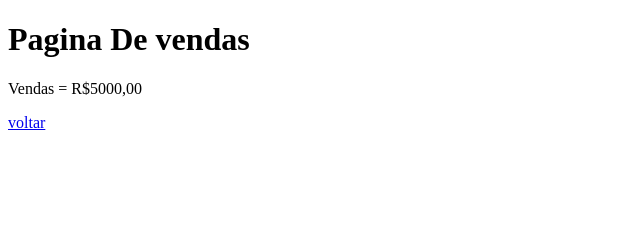
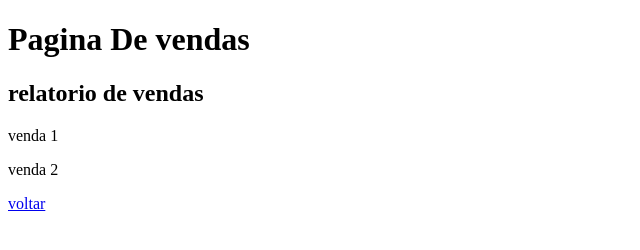
Before and after one commit to mLeonelZ/Aprendendo-Git, a plain HTML site: page vendas.html in a window 1280 px wide. Shown: the whole page, without its empty margins (0-640 px from the left). Drawn offline with Linux system fonts and the light colour scheme.

Commit message:
Alteracao nas vendas

```diff
--- a/vendas.html
+++ b/vendas.html
@@ -7,7 +7,9 @@
 </head>
 <body>
     <h1>Pagina De vendas</h1>
-    <p>Vendas = R$5000,00</p>
+    <h2>relatorio de vendas</h2>
+    <p>venda 1</p>
+    <p>venda 2</p>
     <a href="index.html ">voltar</a>
 
 </body>
```
